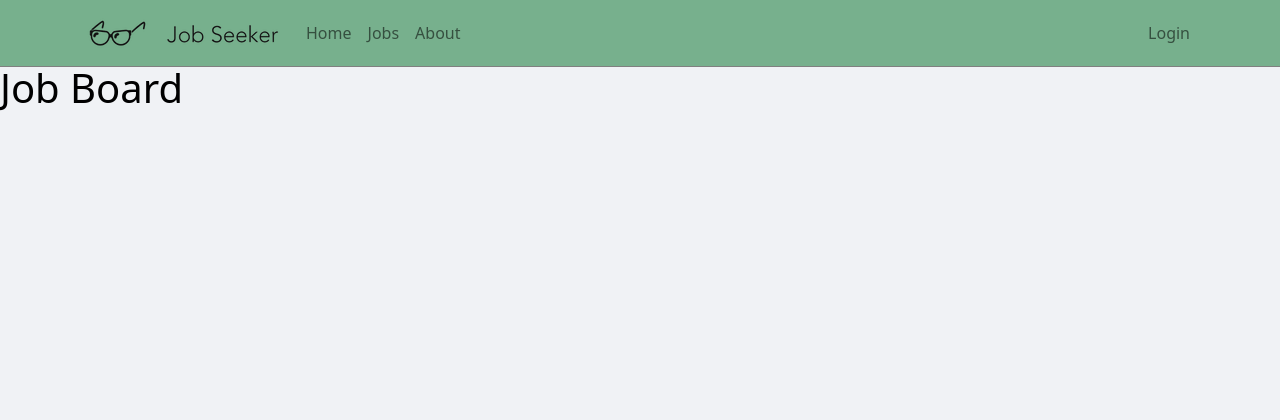
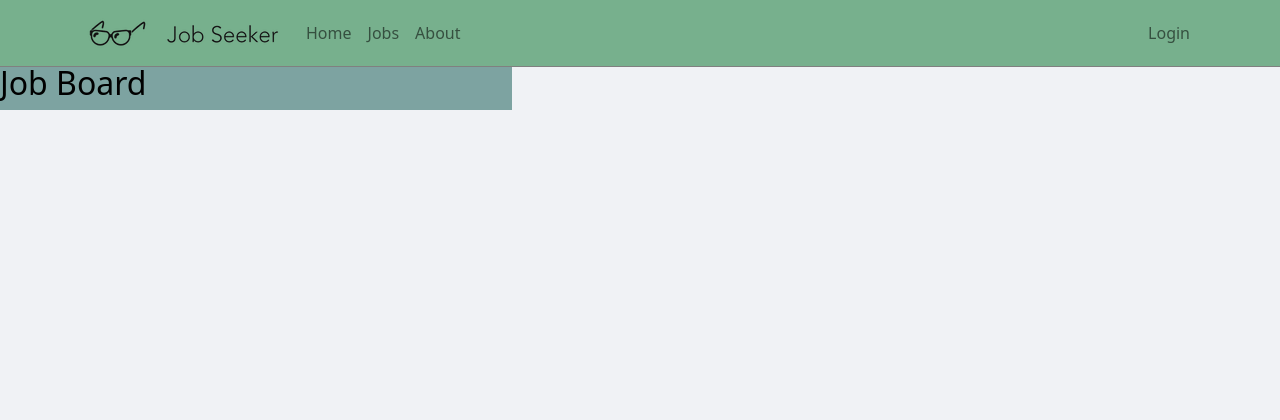
Before and after one commit to redhat-beyond/JobSeeker, a Django app: template job_board/templates/job_board/job_board.html in a window 1280 px wide. Shown: the top 420 px of the page. Run offline with Django 4.2, Linux system fonts and the light colour scheme; the template is opened without the code that fills it, so the values that code supplies are empty; some libraries are stand-ins or nearby versions.

Commit message:
Add a basic sidebar to job_board.html

```diff
--- a/job_board/templates/job_board/job_board.html
+++ b/job_board/templates/job_board/job_board.html
@@ -1,4 +1,9 @@
 {% extends "jobseeker/base_template.html" %}
 {% block content %}
-    <h1>Job Board</h1>
+    <div class="search_bar">
+        <h2>Job Board</h2>
+    </div>
+    <div class="search_results">
+        <h2></h2>
+    </div>
 {% endblock content %}
--- /dev/null
+++ b/jobseeker/static/jobseeker/job_board.css
@@ -0,0 +1,13 @@
+
+.search_bar {
+    display: inline;
+    float: left;
+    background-color: #7DA3A1;
+    width: 40%;
+}
+
+.search_results {
+  display: inline;
+  float: left;
+  width: 60%;
+}
--- a/jobseeker/templates/jobseeker/base_template.html
+++ b/jobseeker/templates/jobseeker/base_template.html
@@ -11,6 +11,7 @@
 
     <!-- Job Seeker CSS -->
     <link rel="stylesheet" type="text/css" href="{% static 'jobseeker/main.css' %}">
+    <link rel="stylesheet" type="text/css" href="{% static 'jobseeker/job_board.css' %}">
 
     {% if title %}
       <title>Job Seeker - {{ title }}</title>
```
